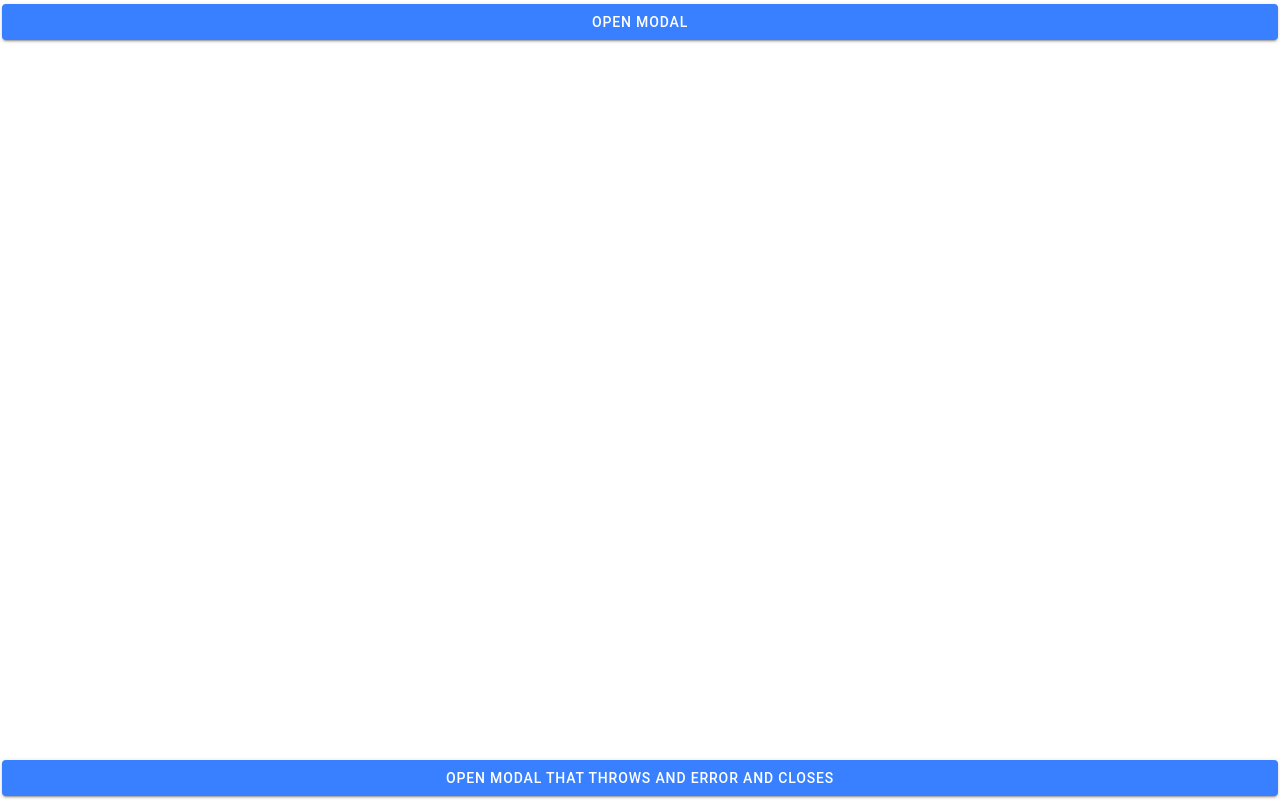
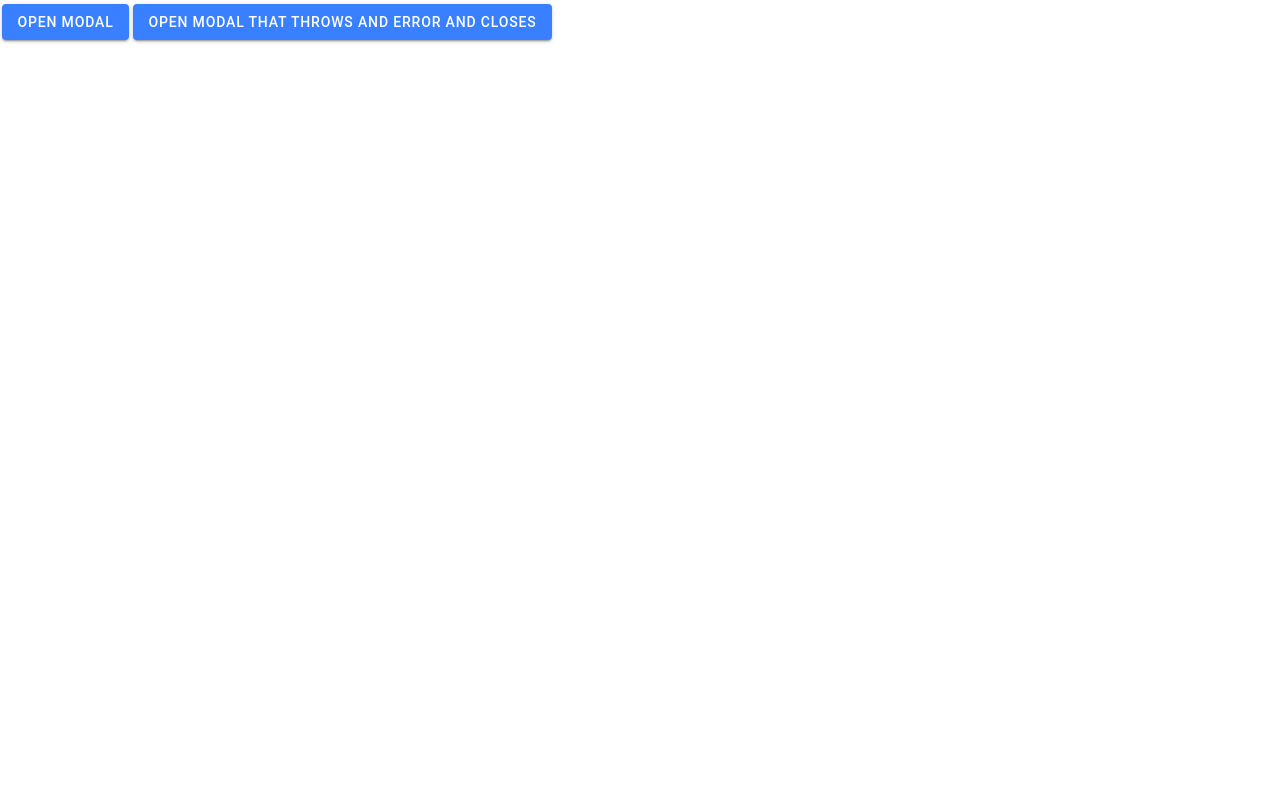
Before and after one commit to ldikmans/ionic-react-modal-bug, a React (Create React App) app: page /modalPage in a window 1280 px wide. Built offline with nearby package versions, Linux system fonts and the light colour scheme.

Commit message:
1 file modified

```diff
--- a/src/pages/ModalExample.tsx
+++ b/src/pages/ModalExample.tsx
@@ -1,4 +1,4 @@
-import { IonButton, IonModal, IonPage } from '@ionic/react';
+import { IonButton, IonContent, IonModal, IonPage } from '@ionic/react';
 import React, { useState } from 'react';
 import Posts from '../components/Posts';
 import ModalHeader from '../components/ModalHeader';
@@ -17,9 +17,12 @@ const ExploreContainer: React.FC<ContainerProps> = () => {
 
   return (
     <IonPage>
+    <IonContent>
       <IonButton onClick={() => setShowModal(true)}>Open Modal</IonButton>
       <IonButton onClick={() => {setShowModal(true); setThrowError(true)}}> Open Modal that throws and error and closes</IonButton>
-      <IonModal isOpen={showModal}
+
+    </IonContent>
+     <IonModal isOpen={showModal}
       cssClass='modal'
       onDidDismiss={()=> {hideModal()}}>
         <ModalHeader title="This is a modal with a header that can close" setShowModal={setShowModal} />
```
